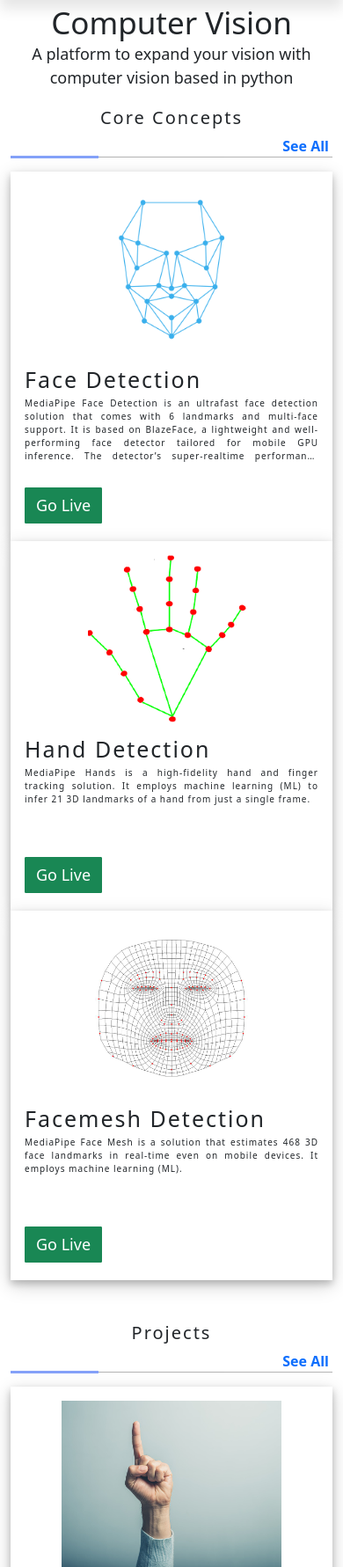
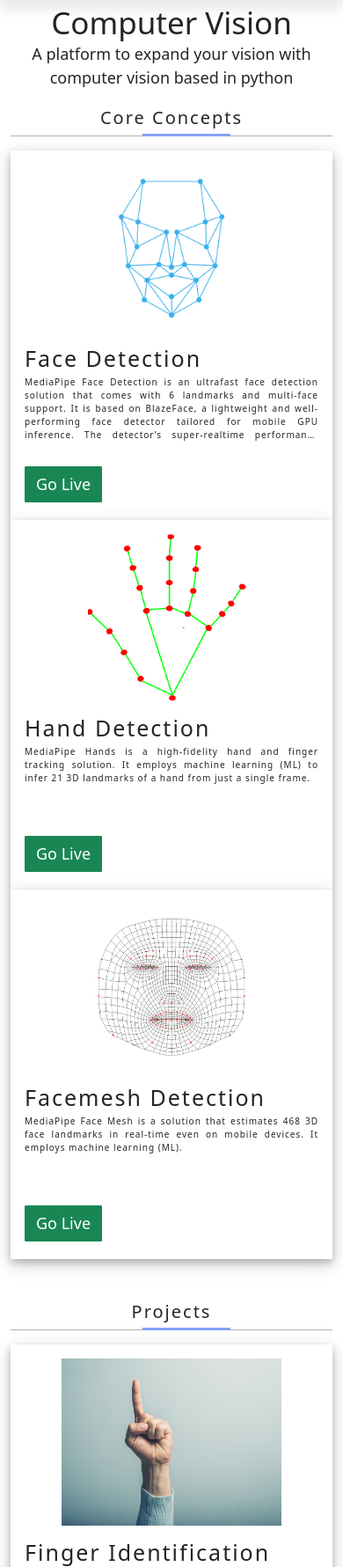
Before and after one commit to Raihan-009/Flask_FacedetectionWebApp, a Flask app: page / in a window 390 px wide. Shown: the part 60-1841 px from the top of the page at 88% size. Run offline with Flask 2, Linux system fonts and the light colour scheme; style sheets or scripts are compiled from the project's sources; some libraries are stand-ins or nearby versions.

Commit message:
scss file updated

```diff
--- a/static/styles/facetracking.css
+++ b/static/styles/facetracking.css
@@ -17,6 +17,7 @@
 body .background .content-heading p {
   margin-top: 5px;
   font-size: 20px;
+  text-align: justify;
 }
 
 body .background #streaming {
--- a/static/styles/facetracking.scss
+++ b/static/styles/facetracking.scss
@@ -13,6 +13,7 @@
             p{
                 margin-top: 5px;
                 font-size: 20px;
+                text-align: justify;
             }
         }
         #streaming{
--- a/static/styles/index.css
+++ b/static/styles/index.css
@@ -38,6 +38,12 @@
   text-decoration: none;
 }
 
+@media (max-width: 576px) {
+  .core .heading a {
+    display: none;
+  }
+}
+
 .core .heading .hr-line .modified-height {
   margin-top: 0px !important;
 }
@@ -59,8 +65,9 @@
 
 @media (max-width: 576px) {
   .core .heading .hr-line hr::after {
-    top: 55px;
+    top: 30px;
     width: 100px;
+    left: 150px;
   }
 }
 
@@ -151,6 +158,12 @@
   text-decoration: none;
 }
 
+@media (max-width: 576px) {
+  .projects .heading a {
+    display: none;
+  }
+}
+
 .projects .heading .hr-line .modified-height {
   margin-top: 0px !important;
 }
@@ -172,8 +185,9 @@
 
 @media (max-width: 576px) {
   .projects .heading .hr-line hr::after {
-    top: 55px;
+    top: 30px;
     width: 100px;
+    left: 150px;
   }
 }
 
--- a/static/styles/index.scss
+++ b/static/styles/index.scss
@@ -29,6 +29,9 @@
         a{
             font-weight: 600;
             text-decoration: none;
+            @include media("<=sm"){
+                display: none;
+            }
         }
         .hr-line{
             .modified-height{
@@ -47,8 +50,9 @@
                 width: 200px;
                 border-top: 3px solid #3364f4;
                 @include media("<=sm"){
-                    top: 55px;
+                    top: 30px;
                     width: 100px;
+                    left: 150px;
                 }
             }
         }
@@ -128,6 +132,9 @@
         a{
             font-weight: 600;
             text-decoration: none;
+            @include media("<=sm"){
+                display: none;
+            }
         }
         .hr-line{
             .modified-height{
@@ -146,8 +153,9 @@
                 width: 100px;
                 border-top: 3px solid #3364f4;
                 @include media("<=sm"){
-                    top: 55px;
+                    top: 30px;
                     width: 100px;
+                    left: 150px;
                 }
             }
         }
--- a/templates/fingercounter.html
+++ b/templates/fingercounter.html
@@ -14,8 +14,7 @@
     <div class="background">
         <div class="content-heading">
             <h2>Finger Counter</h2>
-            <p>MediaPipe Face Mesh is a solution that estimates 468 3D face landmarks
-                in real-time even on mobile devices. It employs machine learning (ML).</p>
+            <p>MediaPipe Hands is a high-fidelity hand and finger tracking solution. It employs machine learning (ML) to infer 21 3D landmarks of a hand from just a single frame. Whereas current state-of-the-art approaches rely primarily on powerful desktop environments for inference.</p>
         </div>
         <div id="streaming">
             <img src="{{ url_for('static', filename = './images/countedFinger.jpeg') }}" alt="">
--- a/templates/fingeridentifier.html
+++ b/templates/fingeridentifier.html
@@ -14,8 +14,7 @@
     <div class="background">
         <div class="content-heading">
             <h2>Finger Identifier</h2>
-            <p>MediaPipe Face Mesh is a solution that estimates 468 3D face landmarks
-                in real-time even on mobile devices. It employs machine learning (ML).</p>
+            <p>MediaPipe Hands is a high-fidelity hand and finger tracking solution. It employs machine learning (ML) to infer 21 3D landmarks of a hand from just a single frame. Whereas current state-of-the-art approaches rely primarily on powerful desktop environments for inference.</p>
         </div>
         <div id="streaming">
             <img src="{{ url_for('static', filename = './images/indexFinger.jpeg') }}" alt="">
```
